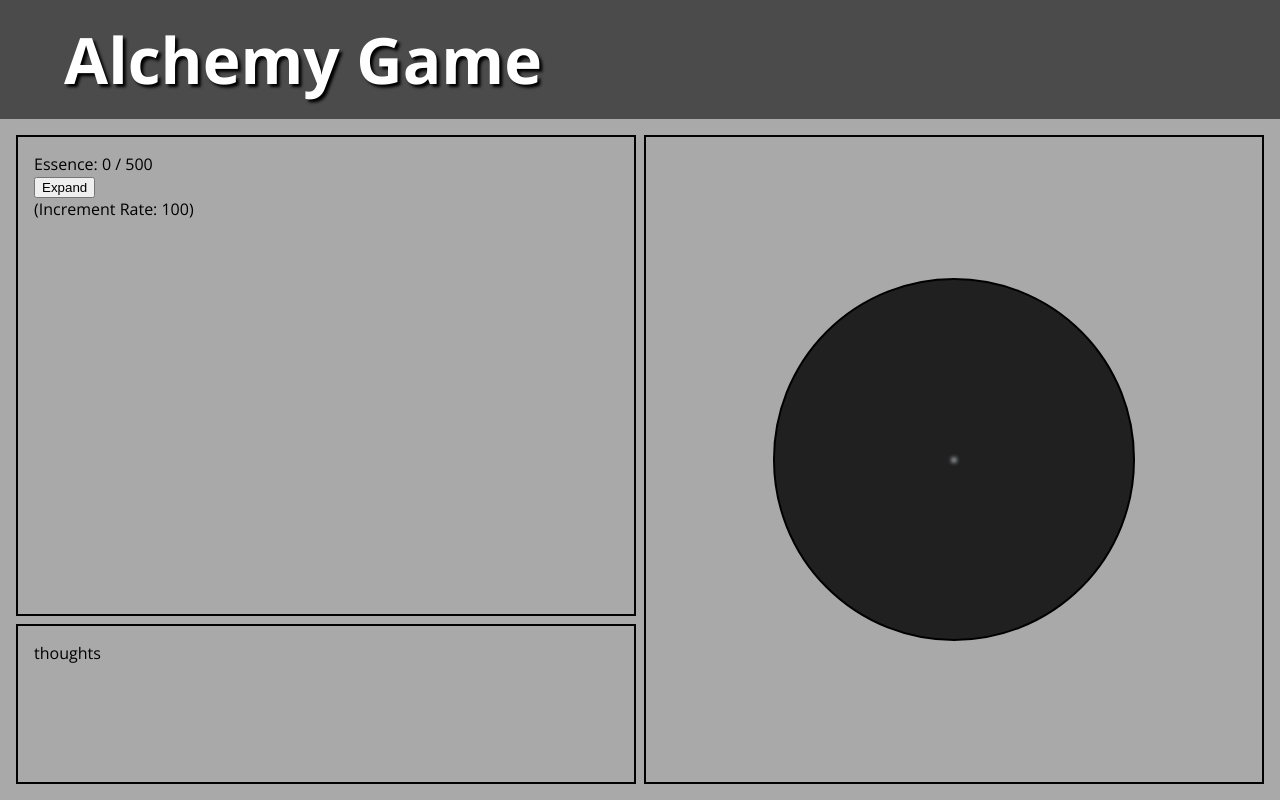
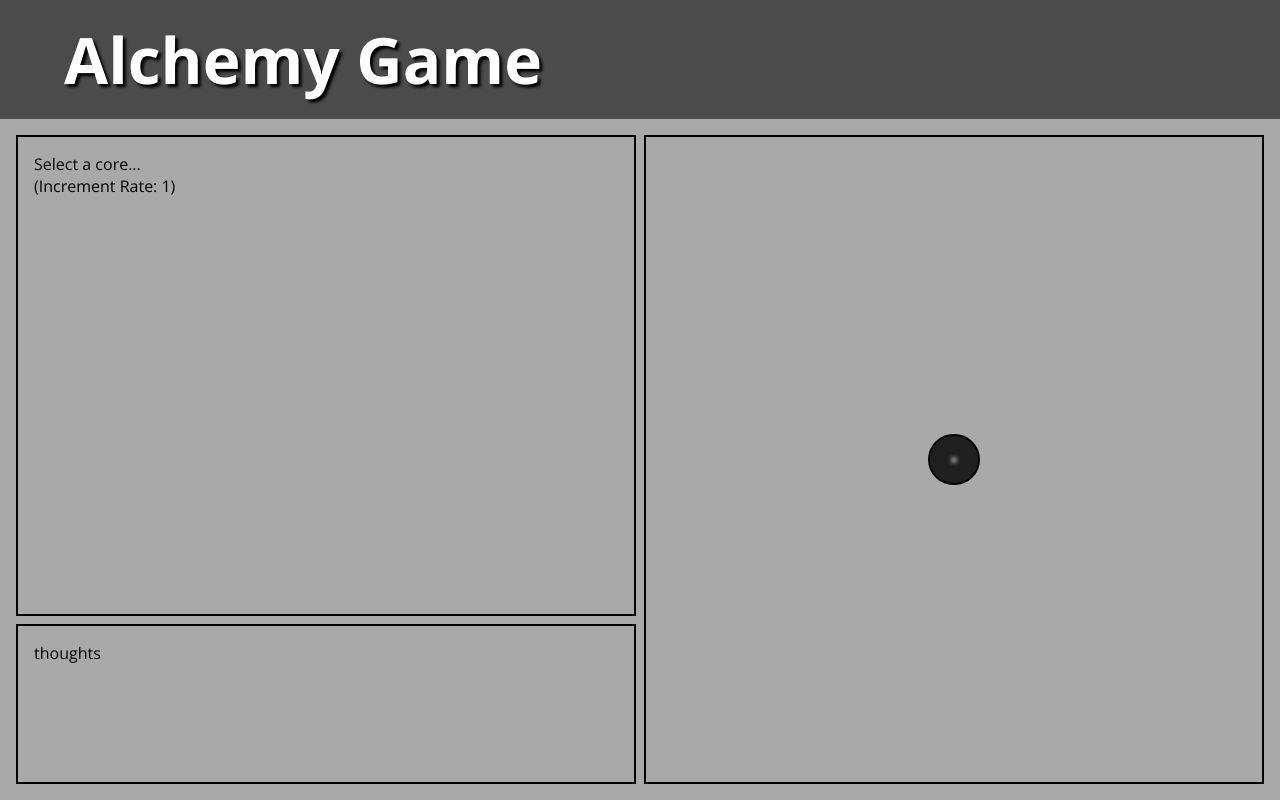
Before and after one commit to dylancdavis/alchemy-game, a Vue app: page / in a window 1280 px wide. Built offline with nearby package versions, Linux system fonts and the light colour scheme.

Commit message:
Add core selection functionality

```diff
--- a/src/components/CorePanel.vue
+++ b/src/components/CorePanel.vue
@@ -1,12 +1,12 @@
 <script setup>
 	import { defineProps } from 'vue'
 	import EssenceCore from './EssenceCore.vue'
-	const props = defineProps(['innerSize', 'outerSize'])
+	const props = defineProps(['innerSize', 'outerSize', 'selectCore'])
 </script>
 
 <template>
 	<div id="core-panel">
-		<EssenceCore :innerSize="props.innerSize" :outerSize="props.outerSize" />
+		<EssenceCore :innerSize="props.innerSize" :outerSize="props.outerSize" :selectCore="props.selectCore" />
 	</div>
 </template>
 
--- a/src/components/EssenceCore.vue
+++ b/src/components/EssenceCore.vue
@@ -1,7 +1,9 @@
 <script setup>
-import { defineProps, computed } from 'vue'
+import { defineProps, computed, ref } from 'vue'
 
-	const props = defineProps(['outerSize', 'innerSize'])
+	const props = defineProps(['outerSize', 'innerSize' ,'selectCore'])
+
+	const isSelected = ref(false)
 
 	const outerStyle = computed(() => {
 		return {
@@ -17,10 +19,15 @@ import { defineProps, computed } from 'vue'
 		}
 	}))
 
+	const onSelect = () => {
+		props.selectCore('true')
+		isSelected.value = true
+	}
+
 </script>
 
 <template>
-	<div id="true-core" :style="outerStyle">
+	<div id="true-core" :style="outerStyle" @click.stop="onSelect" :class="{selected: isSelected}">
 		<div id="true-core-inner" :style="innerStyle">
 			<img src="../assets/svg/swirl.svg" />
 		</div>
@@ -33,21 +40,28 @@ import { defineProps, computed } from 'vue'
 		border-radius: 100%;
 		border: 2px solid black;
 		background-color: rgb(32, 32, 32);
-		transition: all 0.5s ease-in-out;
+		transition: width 0.5s ease-in-out;
+		transition: height 0.5s ease-in-out;
 		overflow: hidden;
 		position: relative;
 		display: grid;
 		place-items: center;
+		cursor: pointer;
 	}
 
 	#true-core-inner {
 		background-color: aliceblue;
 		border-radius: 100%;
-		transition: all 1s ease;
+		transition: width 1s ease-in-out;
+		transition: height 1s ease-in-out;
 		box-shadow: 0px 0px 4px 2px aliceblue;
 		display: grid;
 		position: absolute;
 		overflow: hidden;
+	}
+
+	#true-core.selected {
+		outline: 2px solid gold
 	}
 
 	@keyframes rotation {
--- a/src/components/EssencePanels.vue
+++ b/src/components/EssencePanels.vue
@@ -3,8 +3,9 @@ import { ref, computed } from 'vue'
 import CorePanel from './CorePanel.vue'
 
 const essence = ref(0)
-const essenceMax = ref(500)
-const incrementAmt = ref(100)
+const essenceMax = ref(10)
+const incrementAmt = ref(1)
+const selectedCore = ref(null)
 
 const ESSENCE_LIMIT = 1000
 const MAX_DIAMETER = 512
@@ -41,6 +42,10 @@ const disableContract = ref(true)
 
 const showContract = ref(false)
 
+const selectCore = name => {
+	selectedCore.value = name
+}
+
 const expandCore = () => {
 	disableExpand.value = true
 	setTimeout(() => {
@@ -64,14 +69,15 @@ const contractCore = () => {
 <template>
 	<div id="essence-panels">
 		<div id="text-panel" class="panel">
-			Essence: {{ essence }} / {{ essenceMax }}
-			<div>
+			<div v-if="selectedCore === null">Select a core...</div>
+			<div v-if="selectedCore === 'true'">
+				<div>Essence: {{ essence }} / {{ essenceMax }}</div>
 				<button @click="expandCore" :disabled="disableExpand">Expand</button>
 				<button @click="contractCore" :disabled="disableContract" v-show="showContract">Contract</button>
 			</div>
 			(Increment Rate: {{ incrementAmt }})
 		</div>
-		<CorePanel class="panel" :outerSize="outerSize" :innerSize="innerSize" />
+		<CorePanel @click="selectedCore = null" class="panel" :outerSize="outerSize" :innerSize="innerSize" :selectCore="selectCore" />
 		<div id="thought-panel" class="panel">thoughts</div>
 	</div>
 </template>
```
